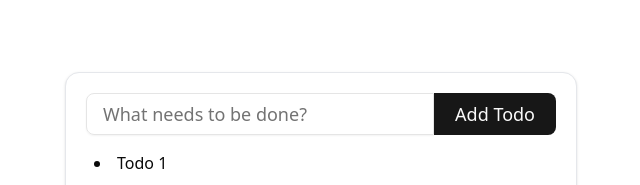
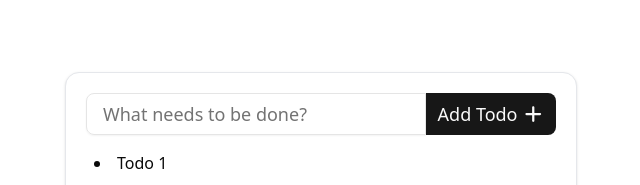
Before and after one commit to dominikw123/portfolio.todo-list-app, a React (Vite) app: page / in a window 1280 px wide. Shown: the part 234-419 px from the top of the page, without its empty margins (319-959 px from the left). Built offline with nearby package versions, Linux system fonts and the light colour scheme.

Commit message:
feature: icon for add todo button

```diff
--- a/package.json
+++ b/package.json
@@ -10,6 +10,9 @@
     "preview": "vite preview"
   },
   "dependencies": {
+    "@fortawesome/fontawesome-svg-core": "^7.1.0",
+    "@fortawesome/free-solid-svg-icons": "^7.1.0",
+    "@fortawesome/react-fontawesome": "^3.1.1",
     "@radix-ui/react-slot": "^1.2.4",
     "@tailwindcss/vite": "^4.1.17",
     "class-variance-authority": "^0.7.1",
--- a/src/components/TodoInput.tsx
+++ b/src/components/TodoInput.tsx
@@ -1,11 +1,13 @@
 import { Input } from "./ui/input";
 import { Button } from "./ui/button";
+import { FontAwesomeIcon } from "@fortawesome/react-fontawesome";
+import { faPlus } from "@fortawesome/free-solid-svg-icons";
 
 export default function TodoInput() {
   return (
     <div className="flex items-center">
       <Input className="rounded-r-none p-[20px] px-4 text-lg" type="text" placeholder="What needs to be done?" />
-      <Button className="rounded-l-none p-[21px] text-lg" type="submit">Add Todo</Button>
+      <Button className="flex items-center justify-center gap-1 rounded-l-none p-[21px] text-lg" type="submit">Add Todo<FontAwesomeIcon icon={faPlus} /></Button>
     </div>
   );
 }
```
Also changed, not shown: 1 other file (tests, documents, lock files or other folders).
